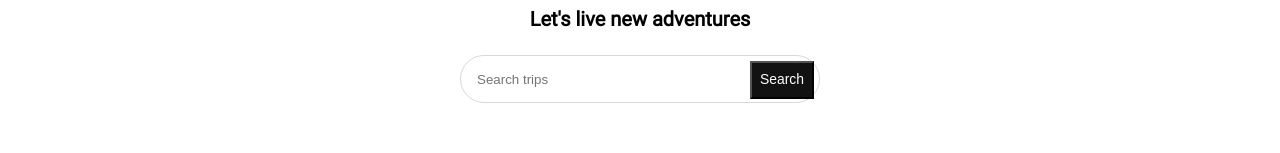
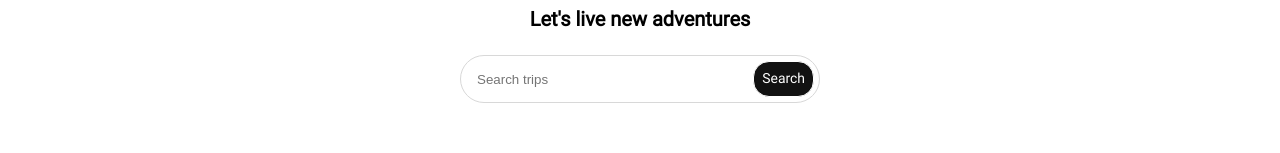
Before and after one commit to Rowleen/exotica, a Next.js app: page / in a window 1280 px wide. Shown: the part 231-384 px from the top of the page. Built offline with nearby package versions, Linux system fonts and the light colour scheme.

Commit message:
Refactor searcher styles

```diff
--- a/app/components/Searcher/Searcher.tsx
+++ b/app/components/Searcher/Searcher.tsx
@@ -16,6 +16,7 @@ const Searcher: FC = () => {
       <div className={styles.buttonWrapper}>
         <Button
           text="Search"
+          type="button"
           color="primary"
           size="small"
           onClick={() => null}
--- a/app/components/Searcher/searcher.module.sass
+++ b/app/components/Searcher/searcher.module.sass
@@ -4,9 +4,6 @@
 .searchForm
   position: relative
   width: 100%
-  max-width: 360px
-  display: flex
-  margin-bottom: $spacing-7xl
 
   .input
     width: 100%
--- a/app/page.tsx
+++ b/app/page.tsx
@@ -18,7 +18,9 @@ export default function Home() {
         <h2 className={styles.subtitle}>Let's live new adventures</h2>
       </div>
 
-      <Searcher />
+      <div className={styles.searcherWrapper}>
+        <Searcher />
+      </div>
 
       <div className={styles.filterPillWrapper}>
         <Button text="All" value="all" type="pill" onClick={handleFilter} />
--- a/app/sass/home.module.sass
+++ b/app/sass/home.module.sass
@@ -24,3 +24,15 @@
     .subtitle
       font-size: 1.25rem
       font-family: 'Roboto Regular'
+
+  .searcherWrapper
+    width: 100%
+    max-width: 360px
+    display: flex
+    margin-bottom: $spacing-7xl
+
+  .filterPillsWrapper
+    width: 100%
+    display: flex
+    justify-content: center
+    margin-bottom: $spacing-3xl
```
